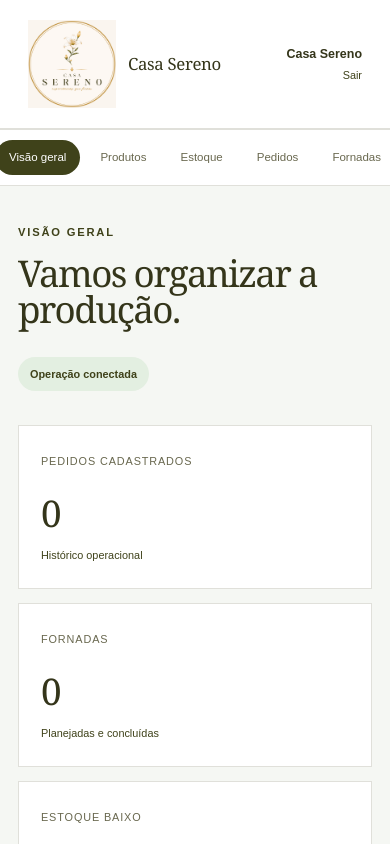
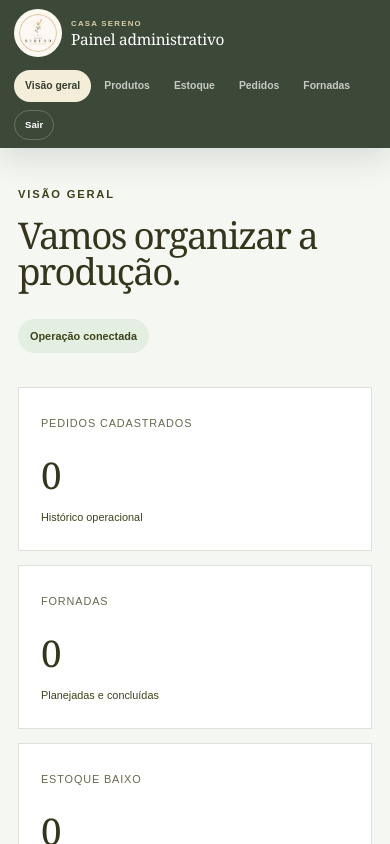
Before and after one commit to froliveirajr/casa-sereno, a Next.js app: page /admin in a window 390 px wide. Shown: the top 844 px of the page. Built offline with nearby package versions, Linux system fonts and the light colour scheme.

Commit message:
feat: redesenhar cabeçalho administrativo

```diff
--- a/app/admin/_components/admin-shell.tsx
+++ b/app/admin/_components/admin-shell.tsx
@@ -10,19 +10,24 @@ const links = [
 ] as const;
 
 export async function AdminShell({ currentPath, children }: { currentPath: string; children: React.ReactNode }) {
-  const user = await requireChatGPTUser(currentPath);
+  await requireChatGPTUser(currentPath);
   return (
     <main className="admin-page">
-      <header className="simple-header admin-header">
-        <Link className="brand" href="/admin">
-          <img className="admin-brand-logo" src="/images/casa-sereno-sublogo.png" alt="Casa Sereno" width={88} height={88} />
-          <span><strong>Casa Sereno</strong><small>painel operacional</small></span>
-        </Link>
-        <div className="admin-user"><strong>{user.displayName}</strong><a href={chatGPTSignOutPath("/")}>Sair</a></div>
+      <header className="admin-header">
+        <div className="admin-header-inner">
+          <Link className="admin-brand" href="/admin">
+            <img className="admin-brand-logo" src="/images/casa-sereno-sublogo.png" alt="Casa Sereno" width={64} height={64} />
+            <span><small>Casa Sereno</small><strong>Painel administrativo</strong></span>
+          </Link>
+          <nav className="admin-nav" aria-label="Módulos operacionais">
+            {links.map(([label, href]) => <Link key={href} href={href} aria-current={currentPath === href ? "page" : undefined}>{label}</Link>)}
+          </nav>
+          <div className="admin-user">
+            <span><i aria-hidden="true" />Acesso interno</span>
+            <a href={chatGPTSignOutPath("/")}>Sair</a>
+          </div>
+        </div>
       </header>
-      <nav className="admin-nav" aria-label="Módulos operacionais">
-        {links.map(([label, href]) => <Link key={href} href={href} aria-current={currentPath === href ? "page" : undefined}>{label}</Link>)}
-      </nav>
       <div className="admin-shell">{children}</div>
     </main>
   );
--- a/app/globals.css
+++ b/app/globals.css
@@ -294,14 +294,21 @@ button, input, textarea, select { font: inherit; }
 .order-confirmed > div { margin-top: 8px; display: flex; align-items: center; gap: 24px; }
 
 .admin-page { background: #f5f7f3; }
-.admin-header { background: white; border-bottom: 1px solid var(--line); }
-.admin-header .admin-brand-logo { width: 88px; height: 88px; border: 0; border-radius: 0; object-fit: contain; }
-.admin-user { display: grid; gap: 3px; text-align: right; }
-.admin-user strong { font-size: .78rem; }
-.admin-user a { color: var(--sage-dark); font-size: .68rem; }
-.admin-nav { position: sticky; top: 0; z-index: 20; display: flex; justify-content: center; gap: 6px; padding: 10px 20px; overflow-x: auto; background: rgba(255,255,255,.96); border-block: 1px solid var(--line); }
-.admin-nav a { padding: 9px 14px; border-radius: 999px; color: var(--ink-soft); font-size: .72rem; white-space: nowrap; }
-.admin-nav a[aria-current="page"] { background: var(--sage-dark); color: white; }
+.admin-header { position: sticky; top: 0; z-index: 30; color: white; background: #3d4938; box-shadow: 0 12px 30px rgba(33,43,31,.12); }
+.admin-header-inner { max-width: 1240px; min-height: 86px; margin: 0 auto; padding: 11px 28px; display: grid; grid-template-columns: auto 1fr auto; align-items: center; gap: 30px; }
+.admin-brand { display: inline-flex; align-items: center; gap: 13px; color: white; }
+.admin-header .admin-brand-logo { width: 64px; height: 64px; padding: 4px; border: 1px solid rgba(255,255,255,.24); border-radius: 50%; object-fit: contain; background: #fbf8f1; }
+.admin-brand span { display: grid; gap: 2px; }
+.admin-brand small { color: #d8cda9; font-size: .59rem; font-weight: 800; letter-spacing: .16em; text-transform: uppercase; }
+.admin-brand strong { font: 500 1.17rem/1.05 var(--display); letter-spacing: -.015em; white-space: nowrap; }
+.admin-nav { display: flex; justify-content: center; gap: 3px; overflow-x: auto; }
+.admin-nav a { padding: 10px 13px; border-radius: 999px; color: rgba(255,255,255,.7); font-size: .7rem; font-weight: 700; white-space: nowrap; transition: color .2s ease, background .2s ease; }
+.admin-nav a:hover { color: white; background: rgba(255,255,255,.08); }
+.admin-nav a[aria-current="page"] { color: #35402f; background: #f4edda; }
+.admin-user { display: flex; align-items: center; gap: 13px; }
+.admin-user span { display: inline-flex; align-items: center; gap: 6px; color: rgba(255,255,255,.65); font-size: .61rem; white-space: nowrap; }
+.admin-user i { width: 7px; height: 7px; border-radius: 50%; background: #b8d598; box-shadow: 0 0 0 4px rgba(184,213,152,.12); }
+.admin-user a { padding: 9px 12px; border: 1px solid rgba(255,255,255,.22); border-radius: 999px; color: white; font-size: .66rem; font-weight: 800; }
 .admin-shell { max-width: 1180px; margin: 0 auto; padding: 58px 28px 100px; }
 .admin-hero { margin-bottom: 34px; display: flex; align-items: end; justify-content: space-between; gap: 30px; }
 .admin-hero h1 { margin: 0; font-size: clamp(2.3rem, 5vw, 4.2rem); }
@@ -367,6 +374,8 @@ button, input, textarea, select { font: inherit; }
   .steps li:nth-child(-n+2) { border-bottom: 0; }
   .metric-grid { grid-template-columns: repeat(2, 1fr); }
   .admin-workspace { grid-template-columns: 1fr; }
+  .admin-header-inner { grid-template-columns: 1fr auto; gap: 8px 18px; padding-block: 10px; }
+  .admin-nav { grid-column: 1 / -1; justify-content: flex-start; padding-top: 6px; }
   .product-detail { grid-template-columns: 1fr; gap: 48px; }
   .product-detail-visual { width: min(100%, 680px); margin: 0 auto; }
   .product-detail-copy { max-width: 680px; }
@@ -381,6 +390,15 @@ button, input, textarea, select { font: inherit; }
   .site-header .brand img { width: 122px; height: 122px; }
   .brand strong { font-size: 1.05rem; }
   .brand small { display: none; }
+  .admin-header-inner { min-height: 0; padding: 9px 14px 8px; gap: 7px 10px; }
+  .admin-header .admin-brand-logo { width: 48px; height: 48px; }
+  .admin-brand { gap: 9px; }
+  .admin-brand small { display: block; font-size: .49rem; }
+  .admin-brand strong { font-size: .96rem; }
+  .admin-user span { display: none; }
+  .admin-user a { padding: 7px 10px; font-size: .6rem; }
+  .admin-nav { gap: 2px; padding-bottom: 1px; }
+  .admin-nav a { padding: 8px 11px; font-size: .65rem; }
   .site-header .button { min-height: 38px; padding: 0 13px; font-size: .66rem; }
   .header-actions { gap: 8px; }
   .admin-entry { max-width: 76px; font-size: .58rem; line-height: 1.25; text-align: right; }
```
Also changed, not shown: 6 other files (tests, documents, lock files or other folders).
